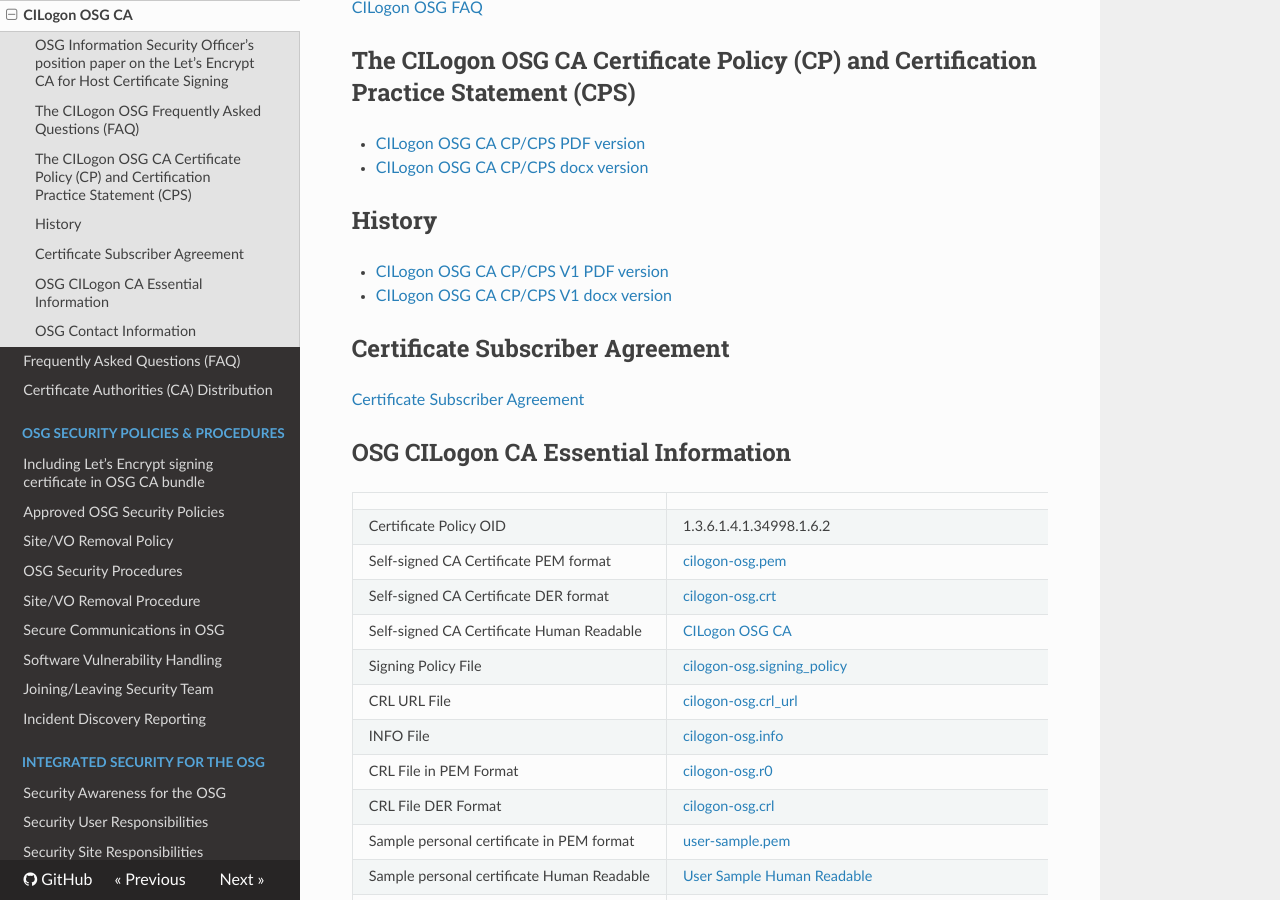
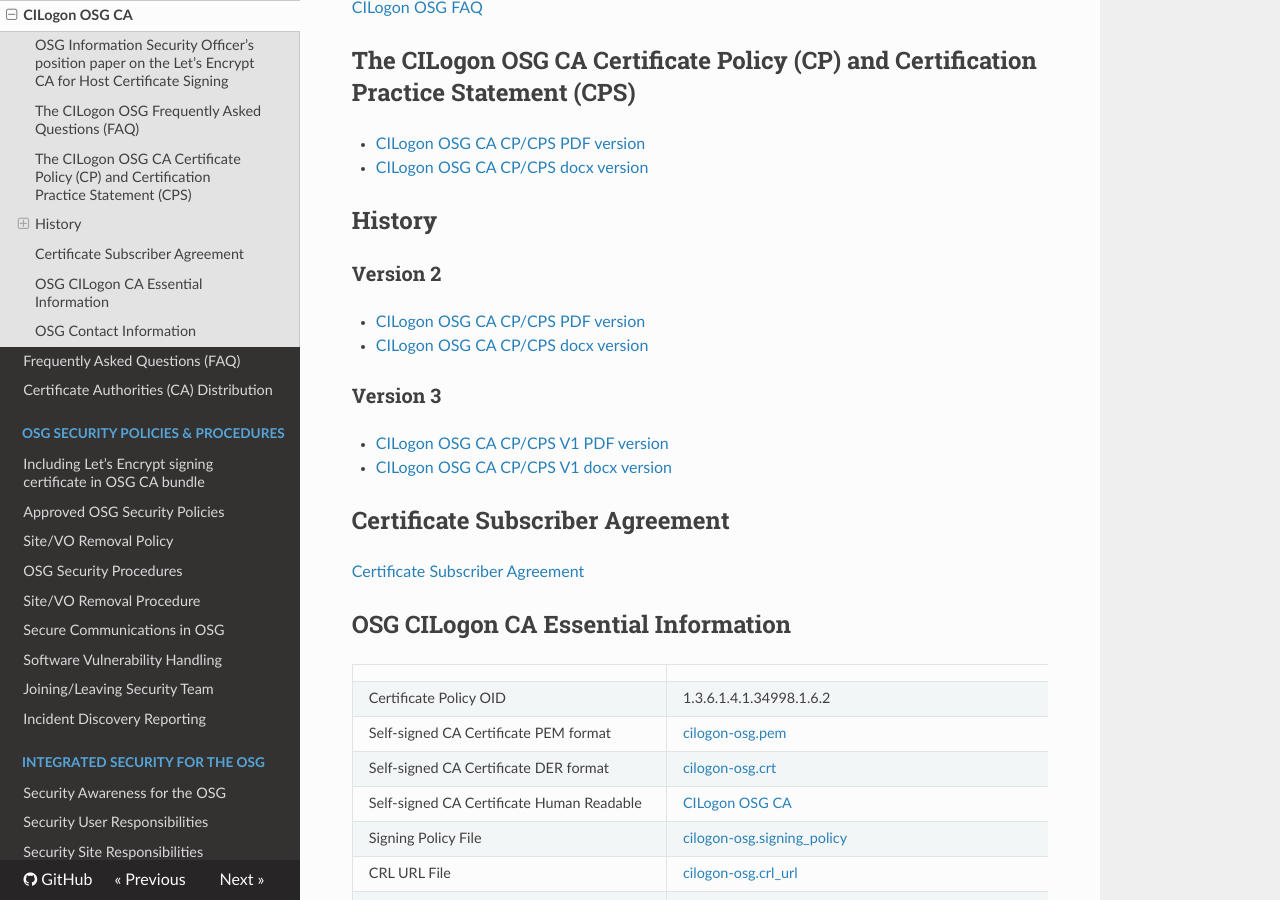
Before and after one commit to opensciencegrid/security, an MkDocs documentation site: the page built from docs/OSGCertificateService.md, in a window 1280 px wide and 900 px high, scrolled down 500 px. Built offline with MkDocs 1.6.1, drawn with Linux system fonts in a browser that asks for light colours; nearby versions of some CDN libraries; old or Windows-style settings are respelled for this version of MkDocs.

Commit message:
Update OSGCertificateService.md
Updating links for OSG CA CP/CPS V3 documents approved by TAGPMA/IGTF

```diff
--- a/docs/OSGCertificateService.md
+++ b/docs/OSGCertificateService.md
@@ -11,11 +11,16 @@
 
 ## The CILogon OSG CA Certificate Policy (CP) and Certification Practice Statement (CPS)
 
+- [CILogon OSG CA CP/CPS PDF version](cilogonosgca/CILogonOSGCPCPS_V3.pdf)
+- [CILogon OSG CA CP/CPS docx version](cilogonosgca/CILogonOSGCPCPS_V3.docx)
+
+## History
+
+### Version 2
 - [CILogon OSG CA CP/CPS PDF version](cilogonosgca/CILogonOSGCPCPS_V2.pdf)
 - [CILogon OSG CA CP/CPS docx version](cilogonosgca/CILogonOSGCPCPS_V2.docx)
 
-## History
-
+### Version 3
 - [CILogon OSG CA CP/CPS V1 PDF version](cilogonosgca/CILogonOSGCPCPS_V1.pdf)
 - [CILogon OSG CA CP/CPS V1 docx version](cilogonosgca/CILogonOSGCPCPS_Final_V1.docx)
 
```
